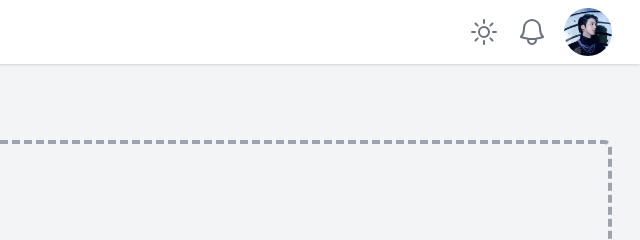
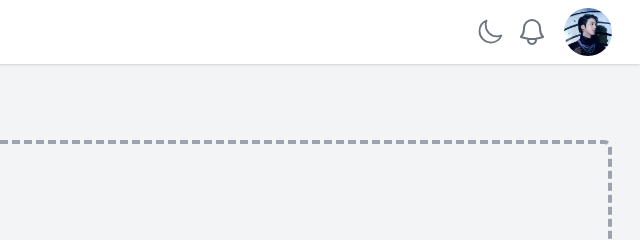
Before and after one commit to HaniCa002/user-dasboard-tailwind, a website: page src/index.html in a window 1280 px wide. Shown: the top 240 px of the page, 640-1280 px from the left. Drawn offline with Linux system fonts and the light colour scheme.

Commit message:
dark mode icon

```diff
--- a/src/index.html
+++ b/src/index.html
@@ -106,11 +106,13 @@
             </div>
 
             <div class="flex items-center">
-                <div class="pr-4" id="dark-switch">
-                    <svg xmlns="http://www.w3.org/2000/svg" fill="none" viewBox="0 0 24 24" stroke-width="1.5" stroke="currentColor" class="size-8 text-gray-500 dark:text-gray-300">
+                <div class="pr-3" id="dark-switch">
+                    <svg xmlns="http://www.w3.org/2000/svg" fill="none" viewBox="0 0 24 24" stroke-width="1.5" stroke="currentColor" class="size-8 text-gray-500 dark:text-gray-300 hidden dark:block ">
                         <path stroke-linecap="round" stroke-linejoin="round" d="M12 3v2.25m6.364.386-1.591 1.591M21 12h-2.25m-.386 6.364-1.591-1.591M12 18.75V21m-4.773-4.227-1.591 1.591M5.25 12H3m4.227-4.773L5.636 5.636M15.75 12a3.75 3.75 0 1 1-7.5 0 3.75 3.75 0 0 1 7.5 0Z" />
                       </svg>
-
+                      <svg xmlns="http://www.w3.org/2000/svg" fill="none" viewBox="0 0 24 24" stroke-width="1.5" stroke="currentColor" class="size-7 text-gray-500 dark:text-gray-300 dark:hidden">
+                        <path stroke-linecap="round" stroke-linejoin="round" d="M21.752 15.002A9.72 9.72 0 0 1 18 15.75c-5.385 0-9.75-4.365-9.75-9.75 0-1.33.266-2.597.748-3.752A9.753 9.753 0 0 0 3 11.25C3 16.635 7.365 21 12.75 21a9.753 9.753 0 0 0 9.002-5.998Z" />
+                      </svg>
                 </div>
                 <div class="pr-4">
                     <svg xmlns="http://www.w3.org/2000/svg" fill="none" viewBox="0 0 24 24" stroke-width="1.5" stroke="currentColor" class="size-8 text-gray-500 dark:text-gray-300 ">
```
Also changed, not shown: src/assets/css/main.css.
